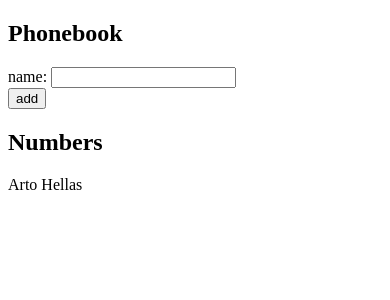
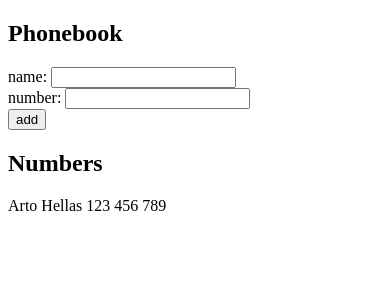
Before and after one commit to rodhdz/fullstackopen, a React (Vite) app in the folder part2/phonebook/: page / in a window 390 px wide. Shown: the top 300 px of the page. Built offline with nearby package versions, Linux system fonts and the light colour scheme.

Commit message:
Exercise 2.8 Phonebook Step 3

```diff
--- a/part2/phonebook/src/App.jsx
+++ b/part2/phonebook/src/App.jsx
@@ -3,19 +3,24 @@
 
 
 const App = () => {
-  const [persons, setPersons] = useState([{ name: "Arto Hellas" }])
-  const [newName, setnewName] = useState('')
+  const [persons, setPersons] = useState([{ name: "Arto Hellas", phone: "123 456 789" }])
+  const [newName, setNewName] = useState('')
+  const [newPhone, setNewPhone] = useState('')
 
   const handleNameChange = (event) => {
     console.log(event.target.value)
-    setnewName(event.target.value)
+    setNewName(event.target.value)
+  }
+
+  const handlePhoneChange = (event) => {
+    setNewPhone(event.target.value)
   }
 
   const addName = (event) => {
     event.preventDefault()
-    const Name = { name: newName }
+    const contact = { name: newName, phone: newPhone }
     persons.some(i => i.name === newName) ?
-      alert(`${newName} is already added to the phonebook`) : setPersons(persons.concat(Name))
+      alert(`${newName} is already added to the phonebook`) : setPersons(persons.concat(contact))
   }
 
   return (
@@ -26,13 +31,16 @@
           name: <input value={newName} onChange={handleNameChange} />
         </div>
         <div>
+          number: <input value={newPhone} onChange={handlePhoneChange} />
+        </div>
+        <div>
           <button type='submit'>add</button>
         </div>
 
       </form>
       <h2>Numbers</h2>
       <div>
-        {persons.map(person => <div key={person.name}>{person.name}</div>)}
+        {persons.map(person => <div key={person.name}>{person.name} {person.phone}</div>)}
       </div>
     </div>
   )
```
